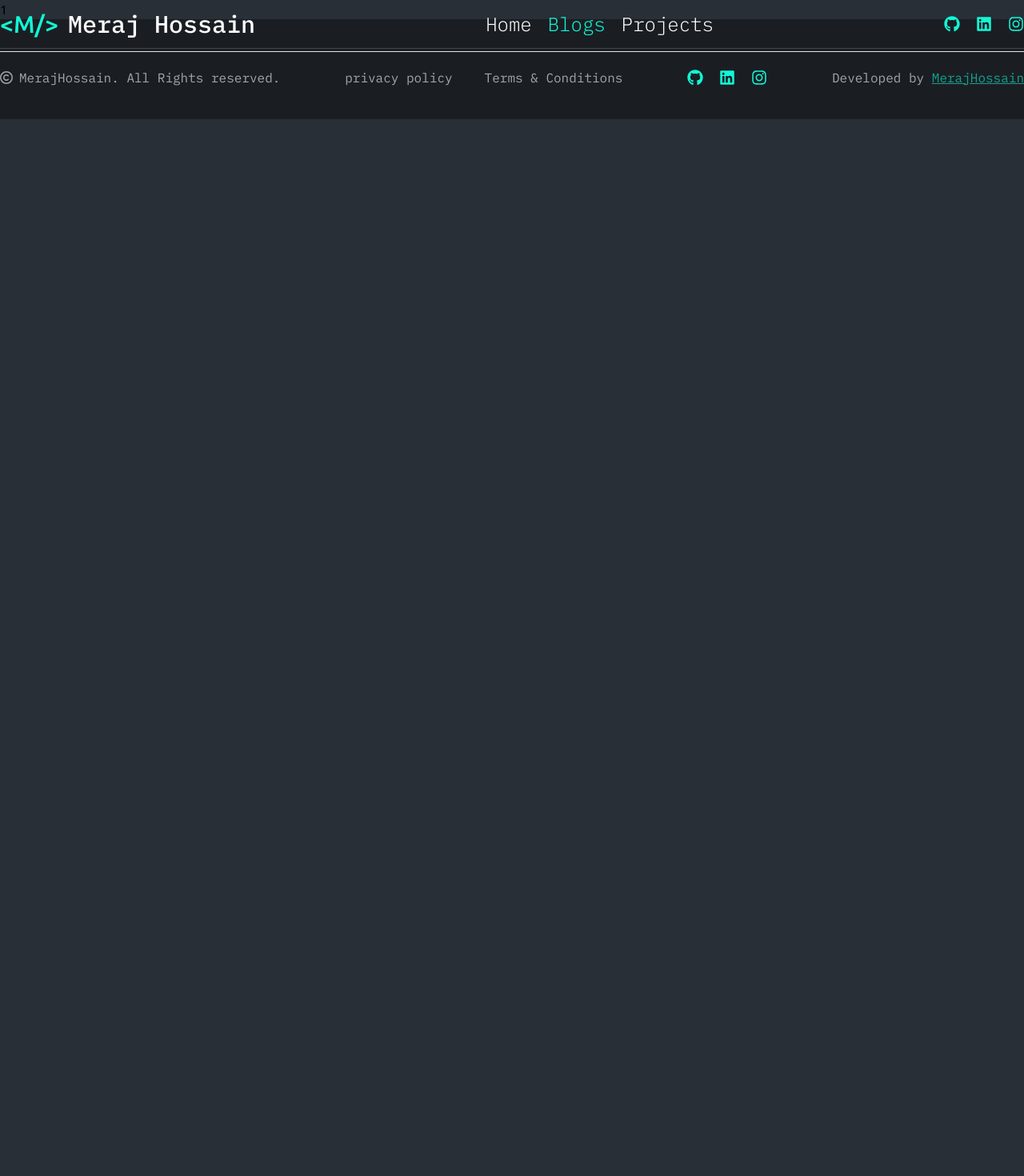
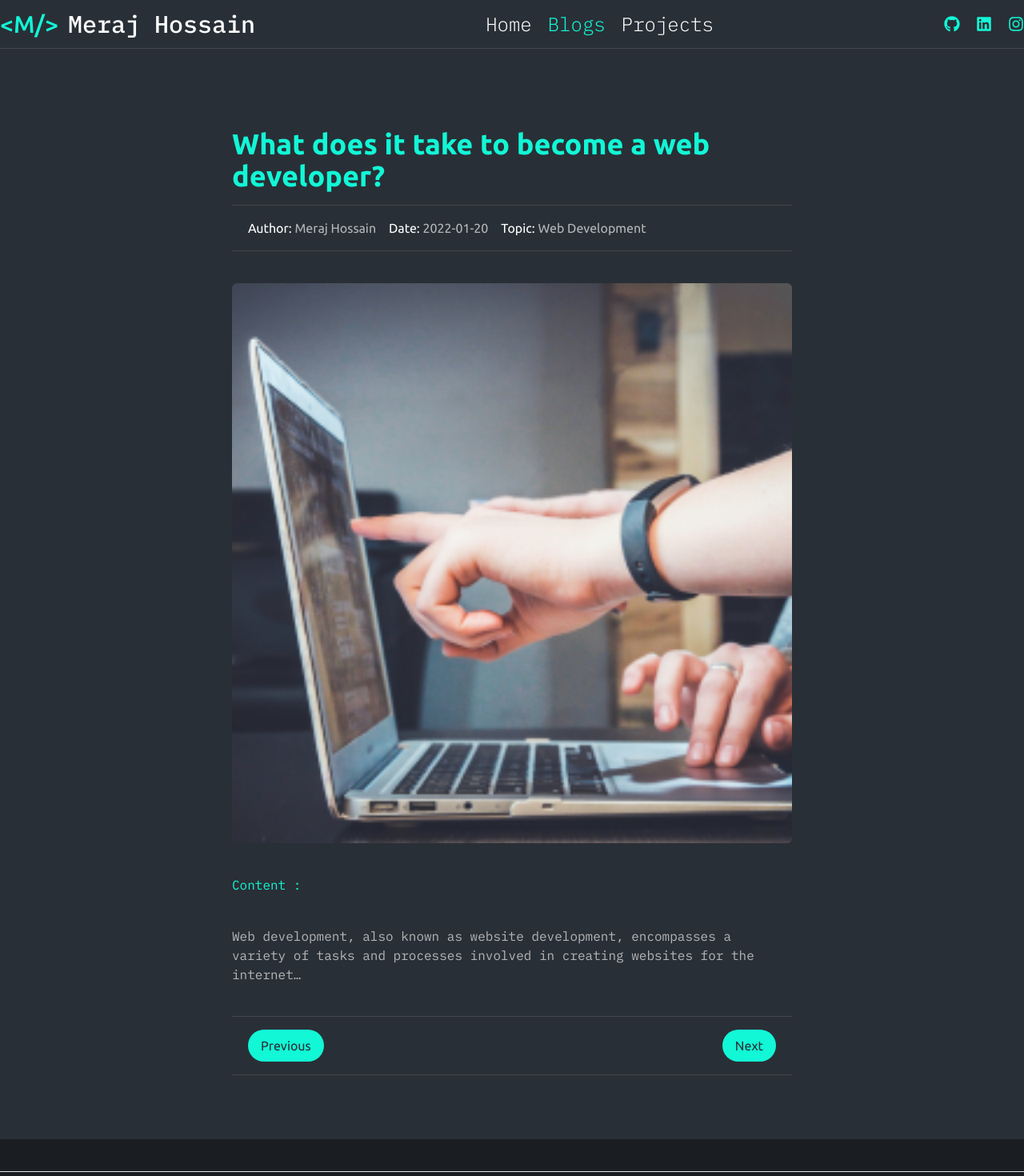
Before and after one commit to meraj2704/portfolio2, a Next.js app: page /blogs/1 in a window 1280 px wide. Shown: the top 1470 px of the page at 80% size. Before the commit the page ends 800 px from the top, so only its background shows below. Built offline with nearby package versions, Linux system fonts and the light colour scheme.

Commit message:
single blog update

```diff
--- a/src/app/(main)/blogs/[id]/page.tsx
+++ b/src/app/(main)/blogs/[id]/page.tsx
@@ -1,16 +1,64 @@
+import { blogData, IBlog } from "@/constant/blogData";
+import { ibm, ubuntu } from "@/constant/fontFamily";
+import Image from "next/image";
 
+const page = ({
+  params,
+}: {
+  params: {
+    id: number;
+  };
+}) => {
+  const id = Number(params.id);
+  const data: IBlog | undefined = blogData.find((da) => da.id === id);
+  console.log(data);
+  return (
+    <div className="py-10 lg:py-20 w-[500px] md:w-[600px] lg:w-[700px] mx-auto px-5 md:px-10 xl:px-0">
+      <div className="py-4">
+        <h1
+          className={`text-2xl lg:text-4xl font-bold text-brand1 ${ubuntu.className}`}
+        >
+          {data?.title}
+        </h1>
+      </div>
+      <div className="border-y border-grey flex flex-wrap justify-start items-center px-5 mc:px-10 gap-4 py-4">
+        <p className={`text-white text-base`}>
+          Author: <span className="opacity-65"> {data?.author}</span>
+        </p>
+        <p className={`text-white text-base`}>
+          Date: <span className="opacity-65"> {data?.date}</span>
+        </p>
+        <p className={`text-white text-base`}>
+          Topic: <span className="opacity-65"> {data?.topic}</span>
+        </p>
+      </div>
+      <div className="flex justify-center items-center py-10">
+        <div className="w-full h-auto">
+          <Image
+            src={data.bannerImage}
+            alt={data.title}
+            width={300}
+            height={300}
+            className="w-full h-full rounded-md"
+          />
+        </div>
+      </div>
+      <div className="w-full">
+        <h1 className={`text-base text-brand1 ${ibm.className} mb-10`}>
+          Content :{" "}
+        </h1>
+        <p className={`text-white opacity-65 ${ibm.className}`}>
+          {data?.content}
+        </p>
+        <p className={`text-white opacity-65 ${ibm.className}`}></p>
+      </div>
+      <div className="border-y border-grey  flex justify-between items-center px-5 mc:px-10 gap-4 py-4 mt-10">
 
-const page = ({params}:{
-    params:{
-        id:number
-    }
-}) => {
-
-    return (
-        <div>
-            <h1>{params.id}</h1>
-        </div>
-    );
+        <button className="px-4 py-2 rounded-full bg-brand1 text-bg1 hover:scale-105">Previous</button>
+        <button className="px-4 py-2 rounded-full bg-brand1 text-bg1 hover:scale-105">Next</button>
+      </div>
+    </div>
+  );
 };
 
 export default page;
--- a/src/app/layout.tsx
+++ b/src/app/layout.tsx
@@ -27,7 +27,7 @@ export default function RootLayout({
       {/* <Provider store={store}> */}
       {/* <QueryClientProvider client={queryClient}> */}
       <body className={`${ubuntu.className} bg-bg1`}>
-        <Navbar/>{children}<Footer/></body>
+        <Navbar/><div className="pt-16">{children}</div><Footer/></body>
       {/* </QueryClientProvider> */}
       {/* </Provider> */}
     </html>
--- a/src/components/blogs/BlogCart.tsx
+++ b/src/components/blogs/BlogCart.tsx
@@ -1,18 +1,11 @@
+import { IBlog } from "@/constant/blogData";
 import { ibm, ubuntu } from "@/constant/fontFamily";
 import Image from "next/image";
+import Link from "next/link";
 import React from "react";
 
-interface BlogI {
-  title: string;
-  content: string;
-  topic: string;
-  author: string;
-  date: string;
-  image: string;
-}
-
 interface BlogCartI {
-  data: BlogI;
+  data: IBlog;
 }
 
 const BlogCart: React.FC<BlogCartI> = ({ data }) => {
@@ -20,7 +13,13 @@ const BlogCart: React.FC<BlogCartI> = ({ data }) => {
   return (
     <div className="grid grid-cols-1 lg:grid-cols-5 items-center gap-10 w-full border-b border-b-white py-10">
       <div className="col-span-1 lg:col-span-2 xl:col-span-1  flex justify-center items-center">
-        <Image src={data.image} width={240} height={240} className="w-full h-full" alt="blog image" />
+        <Image
+          src={data.bannerImage}
+          width={240}
+          height={240}
+          className="w-full h-full"
+          alt="blog image"
+        />
       </div>
       <div className="col-span-1 lg:col-span-3 xl:col-span-4 flex gap-5 flex-col justify-center items-start">
         <h1
@@ -34,12 +33,15 @@ const BlogCart: React.FC<BlogCartI> = ({ data }) => {
           {data.content}...
         </p>
         <div className="w-full flex justify-center lg:justify-start">
+          <Link href={`/blogs/${data.id}`}>
+            {" "}
             <p
               className={`text-sm text-center lg:text-start text-brand1 font-light`}
             >
               <span className="underline pr-1">Read More</span>
               {">>"}
             </p>
+          </Link>
         </div>
         <div className="w-full flex justify-center lg:justify-start items-center gap-4">
           <span className="px-2 py-1 bg-[#43454D] text-white text-sm rounded-full font-light opacity-65">
--- a/src/components/home/blogs/Blog.tsx
+++ b/src/components/home/blogs/Blog.tsx
@@ -1,11 +1,11 @@
 import BlogCart from "@/components/blogs/BlogCart";
 import ButtonFill from "@/components/ui/ButtonFill";
 import SectionTitleHeaderTag from "@/components/ui/SectionTitleHeaderTag";
-import { blogData } from "@/constant/blogData";
+import { blogData, IBlog } from "@/constant/blogData";
 import React from "react";
 
 const Blog = () => {
-  const data = blogData[0];
+  const data:IBlog | undefined = blogData[0];
   return (
     <div className="container mx-auto px-5 md:px-10 xl:px-0 py-10">
       <SectionTitleHeaderTag
--- a/src/constant/blogData.ts
+++ b/src/constant/blogData.ts
@@ -1,5 +1,16 @@
 const blog1 = '/assets/blog1.png'
 const blog2 = '/assets/react.jpg'
+
+export interface IBlog {
+    id:number;
+    title:string;
+    content:string;
+    topic:string;
+    author:string;
+    date:string;
+    bannerImage:string;
+    images:string[];
+}
 export const blogData = [
     {
         id:1,
@@ -8,7 +19,8 @@ export const blogData = [
         topic:"Web Development",
         author:"Meraj Hossain",
         date:"2022-01-20",
-        image:blog1
+        bannerImage:blog1,
+        images:[]
     },
     {
         id:2,
@@ -17,6 +29,7 @@ export const blogData = [
         topic: "React Development",
         author: "Meraj Hossain",
         date: "2022-01-20",
-        image: blog2, // Assuming blog2 is a valid URL or imported image path
+        bannerImage: blog2,
+        images:[]
     },
 ]
```
Lines whose indentation alone changed are shown as unchanged.
